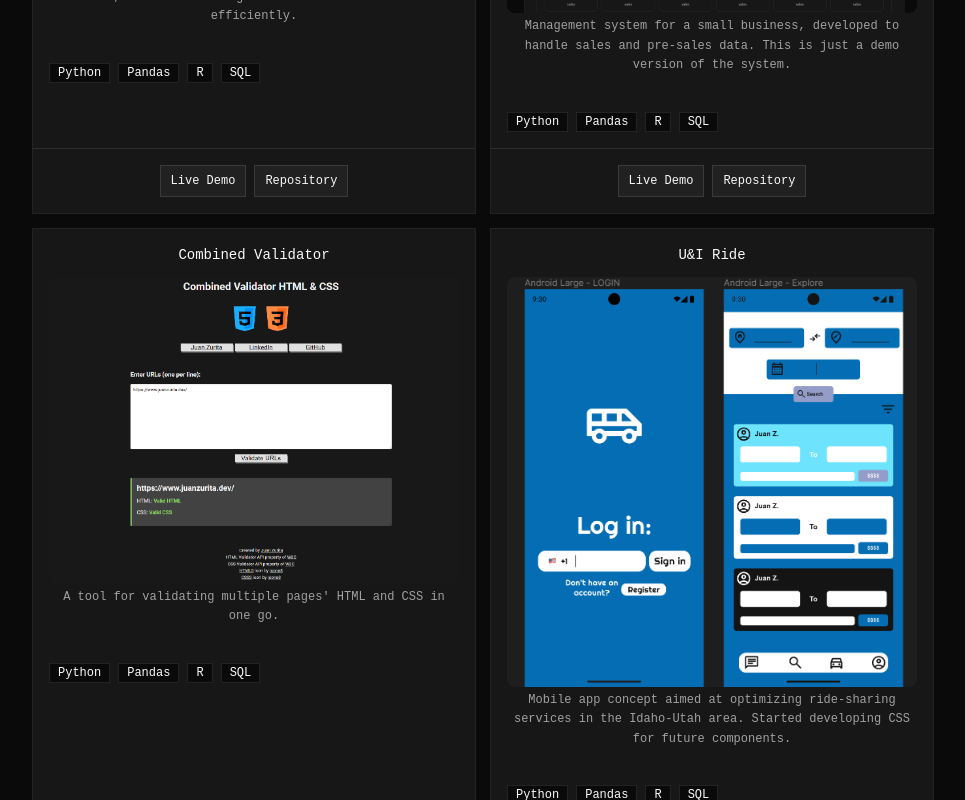
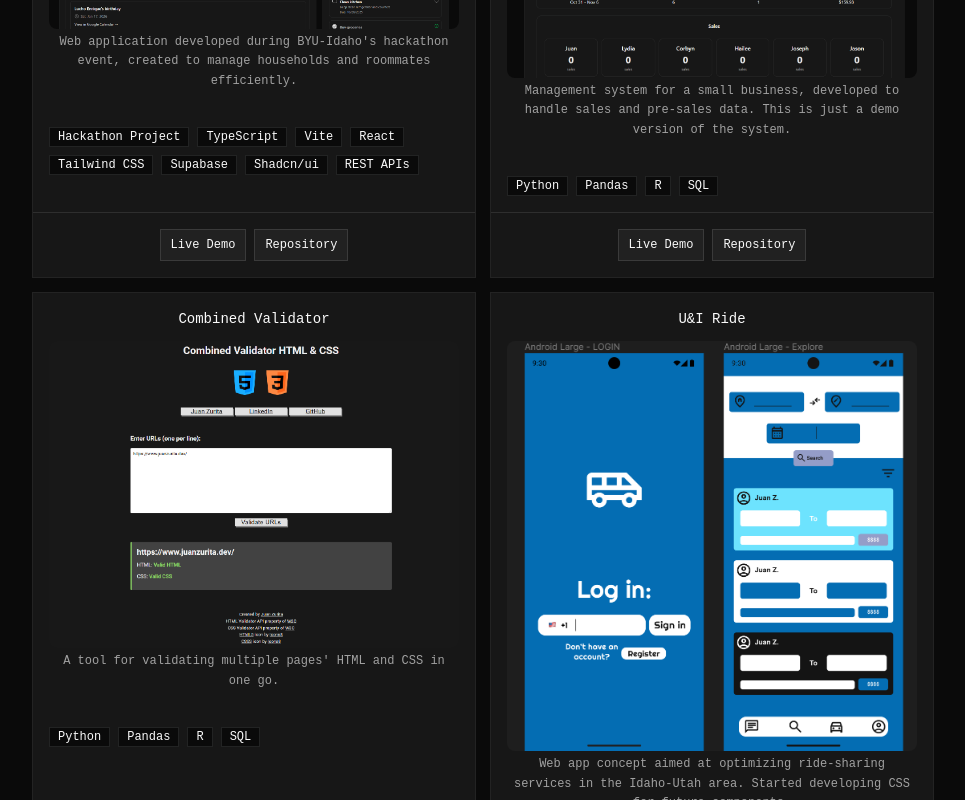
Before and after one commit to juan-zv/vite-react-resume, a React (Vite) app: page / in a window 1280 px wide. Shown: the part 4860-5660 px from the top of the page, without its empty margins (157-1122 px from the left). Built offline with nearby package versions, Linux system fonts and the light colour scheme.

Commit message:
feat: initialize resume data constants and add optimized app structure

```diff
--- a/src/App-optimized.tsx
+++ b/src/App-optimized.tsx
@@ -15,7 +15,6 @@ import { IconChevronUp } from '@tabler/icons-react'
 import {
   EDUCATION,
   EXPERIENCES,
-  EXTERNAL_LINKS,
   NAVIGATION_ITEMS,
   PERSONAL_INFO,
   PROJECTS,
@@ -28,13 +27,6 @@ function App() {
     <>
       {/* Header Section */}
       <ModeToggle />
-      <Button
-        className="absolute top-4 right-4 drop-shadow-lg cursor-pointer"
-        variant="outline"
-        onClick={() => window.open(EXTERNAL_LINKS.oldVersion, '_blank')}
-      >
-        Old Version
-      </Button>
 
       {/* Profile Section */}
       <img
--- a/src/data/resume-data.ts
+++ b/src/data/resume-data.ts
@@ -47,7 +47,7 @@ export const NAVIGATION_ITEMS = [
 export const EXPERIENCES = [
   {
     id: 'immerse',
-    title: 'Undergraduate Researcher – Pathfinding Algorithms',
+    title: 'Undergraduate Researcher - Pathfinding Algorithms',
     institution: 'Brigham Young University (IMMERSE Program, MAGICC Lab)',
     place: 'Provo, UT',
     dateRange: 'May 2025 - Jul 2025',
@@ -60,7 +60,7 @@ export const EXPERIENCES = [
   },
   {
     id: 'online-grader',
-    title: 'Online Grader – Web Design & Development',
+    title: 'Online Grader - Web Design & Development',
     institution: 'Brigham Young University-Idaho',
     place: 'Rexburg, ID',
     dateRange: 'Apr 2024 - Apr 2026',
@@ -73,7 +73,7 @@ export const EXPERIENCES = [
   },
   {
     id: 'teaching-assistant',
-    title: 'Teaching Assistant – WDD 230: Web Frontend Development I',
+    title: 'Teaching Assistant - WDD 230: Web Frontend Development I',
     institution: 'Brigham Young University-Idaho',
     place: 'Rexburg, ID',
     dateRange: 'Apr 2023 - Apr 2024',
@@ -178,7 +178,7 @@ export const PROJECTS = [
     id: 'store-dashboard',
     title: 'Data Analysis Dashboard',
     description: 'A dashboard visualizing data for 5 different convenience stores in Idaho.',
-    skills: ['Python', 'Pandas', 'R', 'SQL'],
+    skills: ['Python', 'Numpy', 'Pandas', 'Plotly', 'Scikit-learn', 'SQL', 'YAML', 'Quarto', 'Python Notebooks'],
     imageSrc: dataSciencePortfolioImage,
     repository: 'https://github.com/juan-zv/data-science-portfolio/',
     liveDemo: 'https://juan-zv.github.io/data-science-portfolio/',
@@ -187,27 +187,27 @@ export const PROJECTS = [
     id: 'movie-matching-webapp',
     title: 'Movie Matching Web App',
     description: "A web application that helps users find movies to watch based on their preferences.",
-    skills: ['Python', 'Pandas', 'R', 'SQL'],
+    skills: ['TypeScript', 'Vite', 'React', 'Shadcn/ui', 'Tailwind CSS', 'PostgreSQL', 'Framer Motion', 'TMDB API', 'REST APIs'],
     imageSrc: dataSciencePortfolioImage,
     repository: 'https://github.com/juan-zv/movie-matching-webapp/',
-    liveDemo: 'https://juan-zv.github.io/movie-matching-webapp/',
+    liveDemo: 'https://movie-matching-webapp.vercel.app/',
   },
   {
     id: 'life-app',
     title: 'Life App',
     description: "A comprehensive life dashboard application designed to integrate and visualize key personal metrics including finances, habits, and goals.",
-    skills: ['Python', 'Pandas', 'R', 'SQL'],
+    skills: ['Hackathon Project', 'TypeScript', 'Next.js', 'Shadcn/ui', 'Tailwind CSS', 'PostgreSQL', 'Clerk', 'REST APIs'],
     imageSrc: dataSciencePortfolioImage,
-    repository: 'https://github.com/juan-zv/life-app/',
-    liveDemo: 'https://juan-zv.github.io/life-app/',
+    repository: 'https://github.com/juan-zv/life-app-hackathon',
+    liveDemo: 'https://life-app-hackathon.vercel.app/',
   },
   {
     id: 'habitus',
     title: 'Habitus Web App',
     description: "Web application developed during BYU-Idaho's hackathon event, created to manage households and roommates efficiently.",
-    skills: ['Python', 'Pandas', 'R', 'SQL'],
+    skills: ['Hackathon Project', 'TypeScript', 'Vite', 'React', 'Tailwind CSS', 'Supabase', 'Shadcn/ui', 'REST APIs'],
     imageSrc: habitusImage,
-    repository: 'https://github.com/juan-zv/habitus/',
+    repository: 'https://github.com/juan-zv/habitus',
     liveDemo: 'https://juan-zv.github.io/habitus/',
   },
   {
@@ -231,22 +231,10 @@ export const PROJECTS = [
   {
     id: 'ui-ride',
     title: 'U&I Ride',
-    description: 'Mobile app concept aimed at optimizing ride-sharing services in the Idaho-Utah area. Started developing CSS for future components.',
-    skills: ['Python', 'Pandas', 'R', 'SQL'],
+    description: 'Web app concept aimed at optimizing ride-sharing services in the Idaho-Utah area. Started developing CSS for future components.',
+    skills: ['TypeScript', 'Vite', 'React', 'Tailwind CSS', 'Supabase', 'Shadcn/ui', 'REST APIs'],
     imageSrc: uiRideImage,
-    repository: 'https://github.com/juan-zv/iride-web-app/',
+    repository: 'https://github.com/juan-zv/u-i-ride-alpha',
     liveDemo: 'https://juan-zv.github.io/iride-web-app/',
   },
 ]
-
-export const FOOTER_LINKS = [
-  { label: 'Vite', url: 'https://vite.dev/' },
-  { label: 'React', url: 'https://react.dev/' },
-  { label: 'Tabler Icons', url: 'https://tabler.io/icons' },
-  { label: 'Icons8 Icons', url: 'https://icons8.com' },
-  { label: 'Shadcn UI Components', url: 'https://ui.shadcn.com/' },
-]
-
-export const EXTERNAL_LINKS = {
-  oldVersion: 'https://html-resume-juan-zurita.vercel.app/',
-}
```
